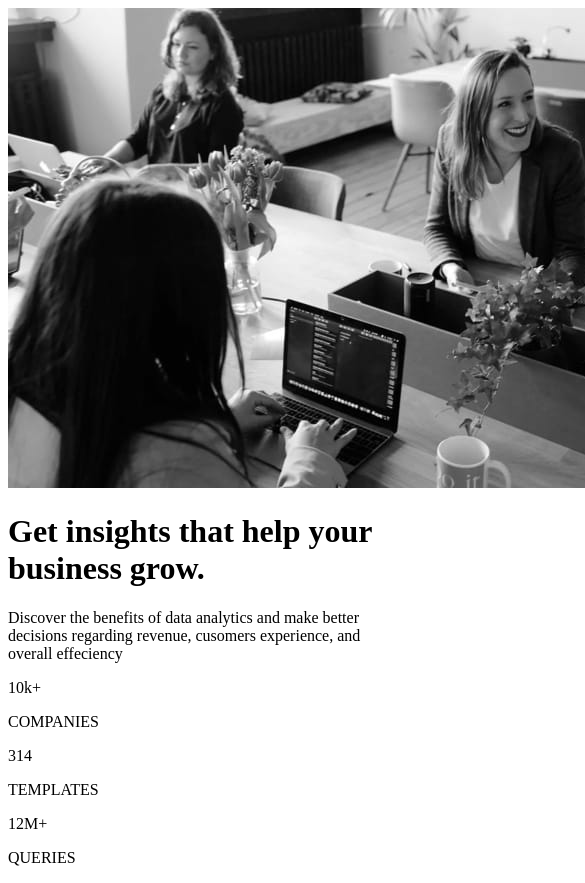
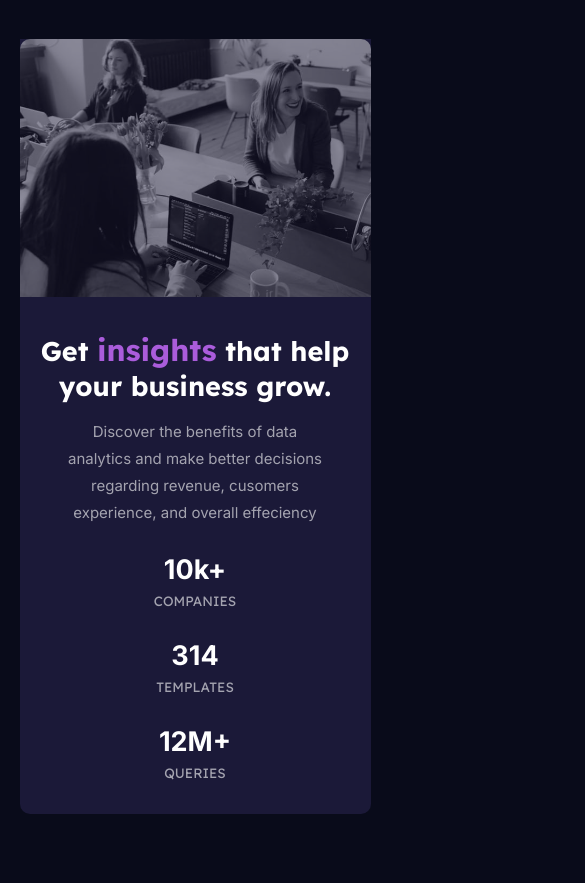
Before and after one commit to Alfonso-1701/Stats_Preview, a plain HTML site: page index.html in a window 390 px wide. Shown: the top 883 px of the page, 585 px wide, since content can reach past the window. After the commit the page ends 844 px from the top, so only its background shows below. Drawn offline with Linux system fonts and the light colour scheme.

Commit message:
mobile layout nearly completed

```diff
--- a/index.html
+++ b/index.html
@@ -5,6 +5,7 @@
     <meta name="viewport" content="width=device-width, initial-scale=1.0">
     <title>Stats Preview</title>
     <link rel="stylesheet" href="stats.css">
+    <link href="https://fonts.googleapis.com/css2?family=Inter:ital,opsz,wght@0,14..32,100..900;1,14..32,100..900&family=Lexend+Deca:wght@100..900&display=swap" rel="stylesheet">
 </head>
 <body>
     <main>
@@ -12,21 +13,21 @@
             <div>
                 <img src="image-header-mobile.jpg" alt="women working in an office">
             </div>
-            <div>
+            <div class="shell_content">
                 <h1>Get <span>insights</span> that help your business grow.</h1>
                 <p class="info">Discover the benefits of data analytics and make better decisions regarding revenue, cusomers experience, and overall effeciency</p>
                 <div>
-                    <div>
-                        <p>10k+</p>
-                        <p>COMPANIES</p>
+                    <div class="stats">
+                        <p class="stats_value">10k+</p>
+                        <p class="stats_category">COMPANIES</p>
                     </div>
-                    <div>
-                        <p>314</p>
-                        <p>TEMPLATES</p>
+                    <div class="stats">
+                        <p class="stats_value">314</p>
+                        <p class="stats_category">TEMPLATES</p>
                     </div>
-                    <div>
-                        <p>12M+</p>
-                        <p>QUERIES</p>
+                    <div class="stats">
+                        <p class="stats_value">12M+</p>
+                        <p class="stats_category">QUERIES</p>
                     </div>
                 </div>
             </div>
--- a/stats.css
+++ b/stats.css
@@ -0,0 +1,71 @@
+:root{
+    --dark_blue: hsl(233, 47%, 7%);
+    --desaturated_blue: hsl(244, 38%, 16%);
+    --violet: hsl(277, 64%, 61%);
+
+    --white: hsl(0, 0%, 100%);
+    --white-paragraph: hsla(0, 0%, 100%, 0.75);
+    --white-headings: hsla(0, 0%, 100%, 0.6);
+
+    --fw-400: 400;
+    --fw-700: 700;
+}
+*{
+    font-size: 15px;
+    margin: 0px;
+}
+
+body{
+    background-color: var(--dark_blue);
+}
+img{
+    width: 100%;
+    border-radius: 10px 10px 0px  0px;
+    opacity: .5;
+}
+.shell_main{
+    width: 90%;
+    margin: 10% auto 0px auto;
+    background-color: var(--desaturated_blue);
+    color: var(--white-paragraph);
+    text-align: center;
+    border-radius: 0px 0px 10px 10px;
+}
+h1{
+    color: var(--white);
+    font-size: 1.8rem;
+    font-family: "lexend deca", sans-serif;
+    padding: 2rem 1rem 0rem 1rem;
+}
+span{
+    font-size: 2rem;
+    color: var(--violet);
+}
+.info{
+    font-family: inter, sans-serif;
+    padding: 0rem 2.8rem;
+    color: var(--white-headings);
+    margin-bottom: 1.2rem;
+    margin-top: 1rem;
+    line-height: 1.8rem;
+}
+.stats{
+    margin: 1.8rem;
+}
+.stats_value{
+    font-family: inter, sans-serif;
+    font-weight: var(--fw-700);
+    font-size: 1.8rem;
+    color: var(--white);
+}
+.stats_category{
+    font-size: .9rem;
+    margin: .4rem;
+    font-weight: var(--fw-400);
+    color: var(--white-headings);
+    font-family: "lexend deca", sans-serif;
+    margin-bottom: 2rem;
+}
+.shell_content{
+    padding-bottom: .2rem;
+}
```
